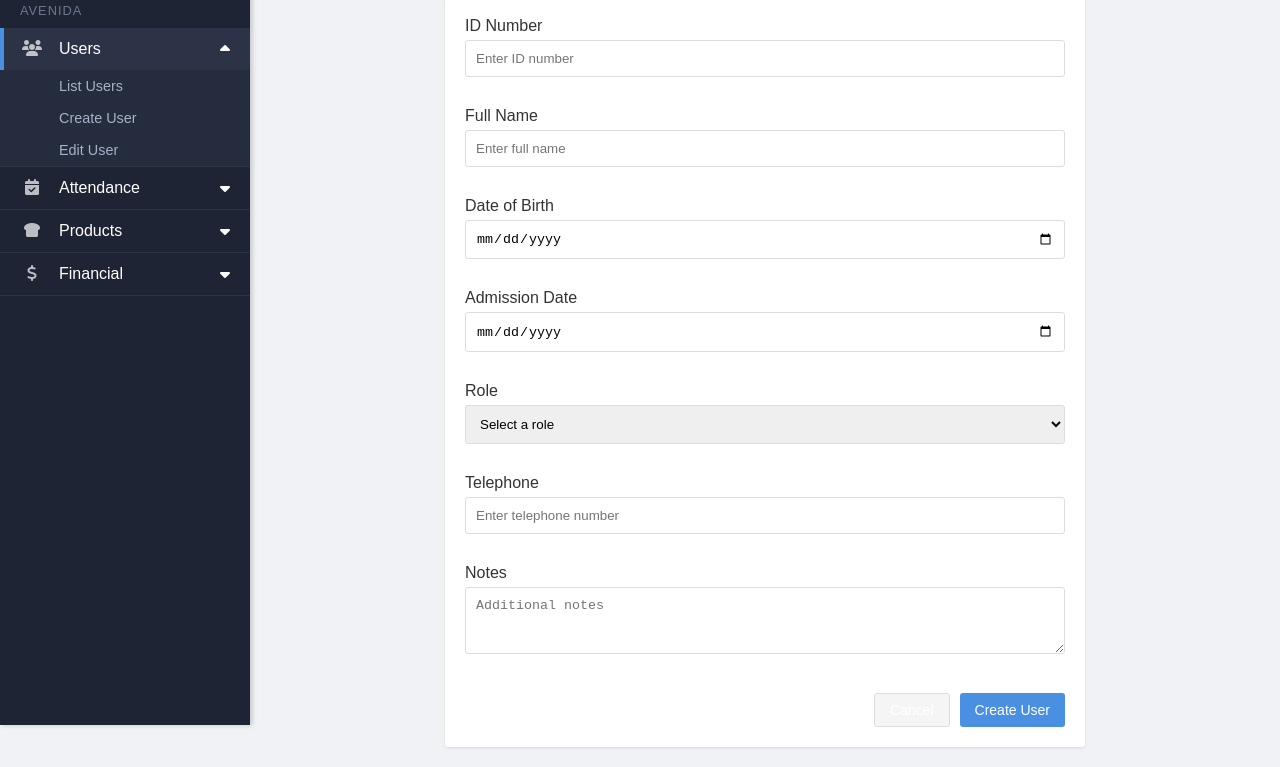
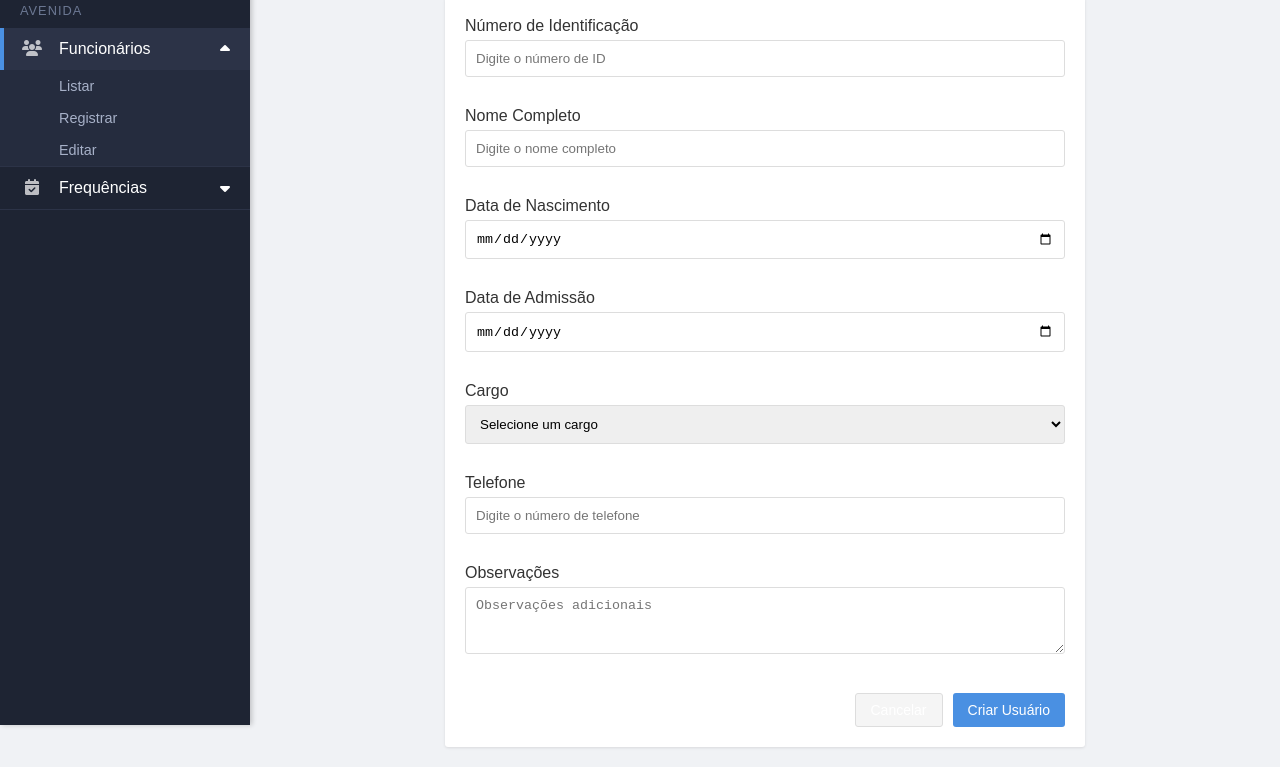
Before and after one commit to oseliocandido/Bakery-System, a website: page refactoring/app/frontend/target/users/user-create.html in a window 1280 px wide. Shown: the part 75-842 px from the top of the page. Drawn offline with Linux system fonts and the light colour scheme.

Commit message:
fixed nav bar to only users and attendance and all user html files have same navigation

```diff
--- a/refactoring/app/frontend/target/users/user-create.html
+++ b/refactoring/app/frontend/target/users/user-create.html
@@ -1,9 +1,9 @@
 <!DOCTYPE html>
-<html lang="en">
+<html lang="pt-BR">
 <head>
   <meta charset="UTF-8">
   <meta name="viewport" content="width=device-width, initial-scale=1.0">
-  <title>Bakery System - Create User</title>
+  <title>Sistema de Padaria - Criar Usuário</title>
   <link rel="stylesheet" href="styles.css">
   <!-- Font Awesome for icons -->
   <link rel="stylesheet" href="https://cdnjs.cloudflare.com/ajax/libs/font-awesome/6.2.0/css/all.min.css">
@@ -18,7 +18,7 @@
   <div class="sidebar">
     <div class="sidebar-header">
       <span class="sidebar-header-text">Avenida</span>
-      <button class="sidebar-toggle" title="Toggle Menu">
+      <button class="sidebar-toggle" title="Alternar Menu">
         <i class="fas fa-chevron-left"></i>
       </button>
     </div>
@@ -28,68 +28,34 @@
       <li class="sidebar-nav-item">
         <a href="#" class="sidebar-nav-link active has-submenu">
           <span class="sidebar-icon"><i class="fas fa-users"></i></span>
-          <span class="nav-text">Users</span>
+          <span class="nav-text">Funcionários</span>
         </a>
         <ul class="submenu active">
           <li class="submenu-item">
-            <a href="user.html" class="submenu-link">List Users</a>
+            <a href="user.html" class="submenu-link">Listar</a>
           </li>
           <li class="submenu-item">
-            <a href="user-create.html" class="submenu-link active">Create User</a>
+            <a href="user-create.html" class="submenu-link active">Registrar</a>
           </li>
           <li class="submenu-item">
-            <a href="user-edit.html" class="submenu-link">Edit User</a>
+            <a href="user-edit.html" class="submenu-link">Editar</a>
           </li>
         </ul>
       </li>
       <li class="sidebar-nav-item">
         <a href="../attendance/attendance.html" class="sidebar-nav-link has-submenu">
           <span class="sidebar-icon"><i class="fas fa-calendar-check"></i></span>
-          <span class="nav-text">Attendance</span>
+          <span class="nav-text">Frequências</span>
         </a>
         <ul class="submenu">
           <li class="submenu-item">
-            <a href="../attendance/attendance.html" class="submenu-link">List Attendance</a>
+            <a href="../attendance/attendance.html" class="submenu-link">Listar</a>
           </li>
           <li class="submenu-item">
-            <a href="../attendance/attendance-create.html" class="submenu-link">Create Attendance</a>
+            <a href="../attendance/attendance-create.html" class="submenu-link">Registrar</a>
           </li>
           <li class="submenu-item">
-            <a href="../attendance/attendance-edit.html" class="submenu-link">Edit Attendance</a>
-          </li>
-        </ul>
-      </li>
-      <li class="sidebar-nav-item">
-        <a href="../products/products.html" class="sidebar-nav-link has-submenu">
-          <span class="sidebar-icon"><i class="fas fa-bread-slice"></i></span>
-          <span class="nav-text">Products</span>
-        </a>
-        <ul class="submenu">
-          <li class="submenu-item">
-            <a href="../products/products.html" class="submenu-link">List Products</a>
-          </li>
-          <li class="submenu-item">
-            <a href="../products/products-create.html" class="submenu-link">Add Product</a>
-          </li>
-          <li class="submenu-item">
-            <a href="../products/inventory.html" class="submenu-link">Inventory</a>
-          </li>
-        </ul>
-      </li>
-      <li class="sidebar-nav-item">
-        <a href="../financial/financial.html" class="sidebar-nav-link has-submenu">
-          <span class="sidebar-icon"><i class="fas fa-dollar-sign"></i></span>
-          <span class="nav-text">Financial</span>
-        </a>
-        <ul class="submenu">
-          <li class="submenu-item">
-            <a href="../financial/sales.html" class="submenu-link">Sales</a>
-          </li>
-          <li class="submenu-item">
-            <a href="../financial/expenses.html" class="submenu-link">Expenses</a>
-          </li>
-          <li class="submenu-item">
-            <a href="../financial/reports.html" class="submenu-link">Reports</a>
+            <a href="../attendance/attendance-edit.html" class="submenu-link">Editar</a>
           </li>
         </ul>
       </li>
@@ -99,7 +65,7 @@
   <!-- Content Area -->
   <div class="content">
     <!-- Section Header -->
-    <h1 class="content-header">Create New User</h1>
+    <h1 class="content-header">Criar Novo Usuário</h1>
 
     <div id="create-message-container"></div>
 
@@ -107,50 +73,50 @@
     <div class="user-form">
       <form id="create-user-form">
         <div class="form-group">
-          <label for="numero_identificacao">ID Number</label>
-          <input type="number" id="numero_identificacao" name="numero_identificacao" placeholder="Enter ID number" required>
+          <label for="numero_identificacao">Número de Identificação</label>
+          <input type="number" id="numero_identificacao" name="numero_identificacao" placeholder="Digite o número de ID" required>
         </div>
 
         <div class="form-group">
-          <label for="complete_name">Full Name</label>
-          <input type="text" id="complete_name" name="complete_name" placeholder="Enter full name" required>
+          <label for="complete_name">Nome Completo</label>
+          <input type="text" id="complete_name" name="complete_name" placeholder="Digite o nome completo" required>
         </div>
 
         <div class="form-group">
-          <label for="date_nascimento">Date of Birth</label>
+          <label for="date_nascimento">Data de Nascimento</label>
           <input type="date" id="date_nascimento" name="date_nascimento" required>
         </div>
 
         <div class="form-group">
-          <label for="date_admissao">Admission Date</label>
+          <label for="date_admissao">Data de Admissão</label>
           <input type="date" id="date_admissao" name="date_admissao" required>
         </div>
 
         <div class="form-group">
-          <label for="role">Role</label>
+          <label for="role">Cargo</label>
           <select id="role" name="role" required>
-            <option value="">Select a role</option>
-            <option value="Padeiro">Baker</option>
-            <option value="Auxiliar de Padeiro">Baker Assistant</option>
-            <option value="Atendente de Caixa">Cashier</option>
-            <option value="Cozinheira">Cook</option>
+            <option value="">Selecione um cargo</option>
+            <option value="Padeiro">Padeiro</option>
+            <option value="Auxiliar de Padeiro">Auxiliar de Padeiro</option>
+            <option value="Atendente de Caixa">Atendente de Caixa</option>
+            <option value="Cozinheira">Cozinheira</option>
             <option value="Admin">Admin</option>
           </select>
         </div>
 
         <div class="form-group">
-          <label for="telephone_number">Telephone</label>
-          <input type="tel" id="telephone_number" name="telephone_number" placeholder="Enter telephone number" required>
+          <label for="telephone_number">Telefone</label>
+          <input type="tel" id="telephone_number" name="telephone_number" placeholder="Digite o número de telefone" required>
         </div>
 
         <div class="form-group">
-          <label for="observation">Notes</label>
-          <textarea id="observation" name="observation" rows="3" placeholder="Additional notes"></textarea>
+          <label for="observation">Observações</label>
+          <textarea id="observation" name="observation" rows="3" placeholder="Observações adicionais"></textarea>
         </div>
 
         <div class="form-actions">
-          <button type="button" id="cancel-create" onclick="window.location.href='user.html'">Cancel</button>
-          <button type="submit">Create User</button>
+          <button type="button" id="cancel-create" onclick="window.location.href='user.html'">Cancelar</button>
+          <button type="submit">Criar Usuário</button>
         </div>
       </form>
     </div>
```
Also changed, not shown: refactoring/app/frontend/target/users/get_users.js (+3 -8 lines), refactoring/app/frontend/target/users/user-edit.html (+32 -66 lines), refactoring/app/frontend/target/users/user.html (+20 -50 lines).
